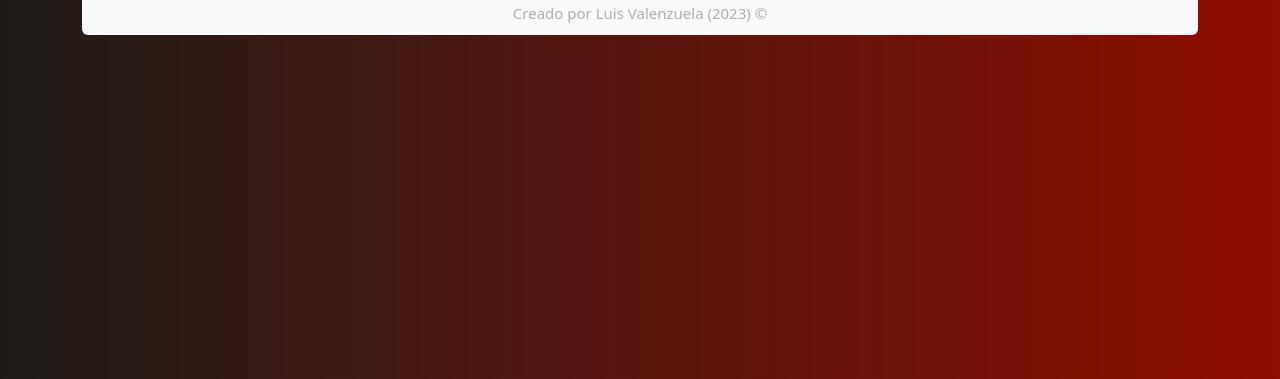
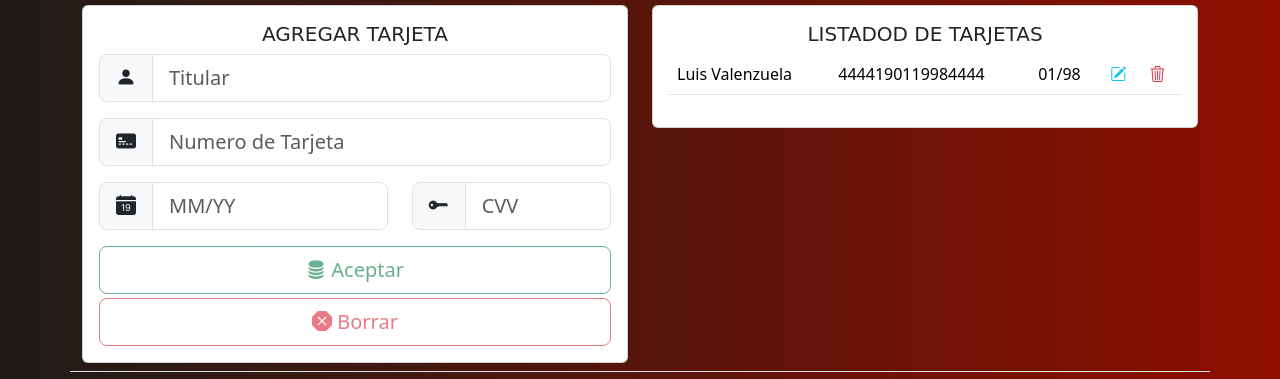
Before and after one commit to MrLuisKiller/crud, a plain HTML site: page index.html in a window 1280 px wide. Shown: the part 182-561 px from the top of the page. Drawn offline with nearby package versions, Linux system fonts and the light colour scheme; a web font is replaced by a local one.

Commit message:
Main design created

```diff
--- a/assets/css/index.css
+++ b/assets/css/index.css
@@ -13,6 +13,10 @@ body {
     color: black;
     font-size: 40px;
 }
+
+.title { font-family: 'Potta One', cursive; }
+
+tr i { cursor: pointer; }
 
 .social-net a {
     width: 50px;
--- a/index.html
+++ b/index.html
@@ -10,6 +10,9 @@
     <meta name="keywords" content="CRUD, HTML, CSS, BootStrap, JS, UCamp">
     <link href="https://cdn.jsdelivr.net/npm/bootstrap@5.3.1/dist/css/bootstrap.min.css" rel="stylesheet" integrity="sha384-4bw+/aepP/YC94hEpVNVgiZdgIC5+VKNBQNGCHeKRQN+PtmoHDEXuppvnDJzQIu9" crossorigin="anonymous">
     <link rel="stylesheet" href="https://cdn.jsdelivr.net/npm/bootstrap-icons@1.10.5/font/bootstrap-icons.css">
+    <link rel="preconnect" href="https://fonts.googleapis.com">
+    <link rel="preconnect" href="https://fonts.gstatic.com" crossorigin>
+    <link href="https://fonts.googleapis.com/css2?family=Potta+One&display=swap" rel="stylesheet">
     <link rel="stylesheet" href="./assets/css/index.css">
 </head>
 <body>
@@ -37,7 +40,83 @@
         </nav>
     </header>
 
+    <div class="container mt-2 mb-2">
+        <div class="row">
+            <div class="col-lg-8 offset-lg-2">
+                <div class="card">
+                    <div class="card-body">
+                        <h3 class="title text-center">Tarjeta de Credito</h3>
+                    </div>
+                </div>
+            </div>
+        </div>
 
+        <div class="row mt-2 gap-sm-3 gap-lg-0">
+            <div class="col-lg-6">
+                <div class="card">
+                    <div class="card-body">
+                        <h5 class="title text-center"><span id="title">AGREGAR</span> TARJETA</h5>
+                        <form id="form">
+                            <div class="input-group mb-3 input-group-lg">
+                                <span class="input-group-text"><i class="bi bi-person-fill"></i></span>
+                                <input type="text" id="headline" class="form-control" placeholder="Titular"
+                                    autocomplete="off" required>
+                            </div>
+                            <div class="input-group mb-3 input-group-lg">
+                                <span class="input-group-text"><i class="bi bi-credit-card-2-front-fill"></i></span>
+                                <input type="text" id="cardNumber" class="form-control" placeholder="Numero de Tarjeta"
+                                    pattern="([0-9]{16})" minlength="16" maxlength="16" required>
+                            </div>
+                            <div class="row">
+                                <div class="col-lg-7">
+                                    <div class="input-group mb-3 input-group-lg">
+                                        <span class="input-group-text"><i class="bi bi-calendar-date-fill"></i></span>
+                                        <input type="text" id="dateExpiry" class="form-control" placeholder="MM/YY"
+                                            pattern="(0[1-9]|1[0-2])(\/|)(\d{2})" minlength="5" maxlength="5" required>
+                                    </div>
+                                </div>
+                                <div class="col-lg-5">
+                                    <div class="input-group mb-3 input-group-lg">
+                                        <span class="input-group-text"><i class="bi bi-key-fill"></i></span>
+                                        <input type="password" id="cvv" class="form-control" placeholder="CVV"
+                                            pattern="([0-9]{3})" minlength="3" maxlength="3" required>
+                                    </div>
+                                </div>
+                            </div>
+                            <div class="d-grid gap-1">
+                                <button type="submit" id="submitbtn" class="btn btn-outline-success btn-lg" disabled><i
+                                        class="bi bi-database-fill"></i>&nbsp;Aceptar</button>
+                                <button type="button" id="cleanbtn" class="btn btn-outline-danger btn-lg" disabled><i
+                                        class="bi bi-x-octagon-fill"></i>&nbsp;Borrar</button>
+                            </div>
+                        </form>
+                    </div>
+                </div>
+            </div>
+            <div class="col-lg-6">
+                <div class="card">
+                    <div class="card-body">
+                        <h5 class="title text-center">LISTADOD DE TARJETAS</h5>
+                        <table class="table">
+                            <tbody>
+                                <tr>
+                                    <td>Luis Valenzuela</td>
+                                    <td>4444190119984444</td>
+                                    <td>01/98</td>
+                                    <td>
+                                        <i class="bi bi-pencil-square text-info"></i>
+                                    </td>
+                                    <td>
+                                        <i class="bi bi-trash3 text-danger"></i>
+                                    </td>
+                                </tr>
+                            </tbody>
+                        </table>
+                    </div>
+                </div>
+            </div>
+        </div>
+    </div>
 
     <footer class="container border-top">
         <div class="bg-body-tertiary rounded-2 mt-2">
```
